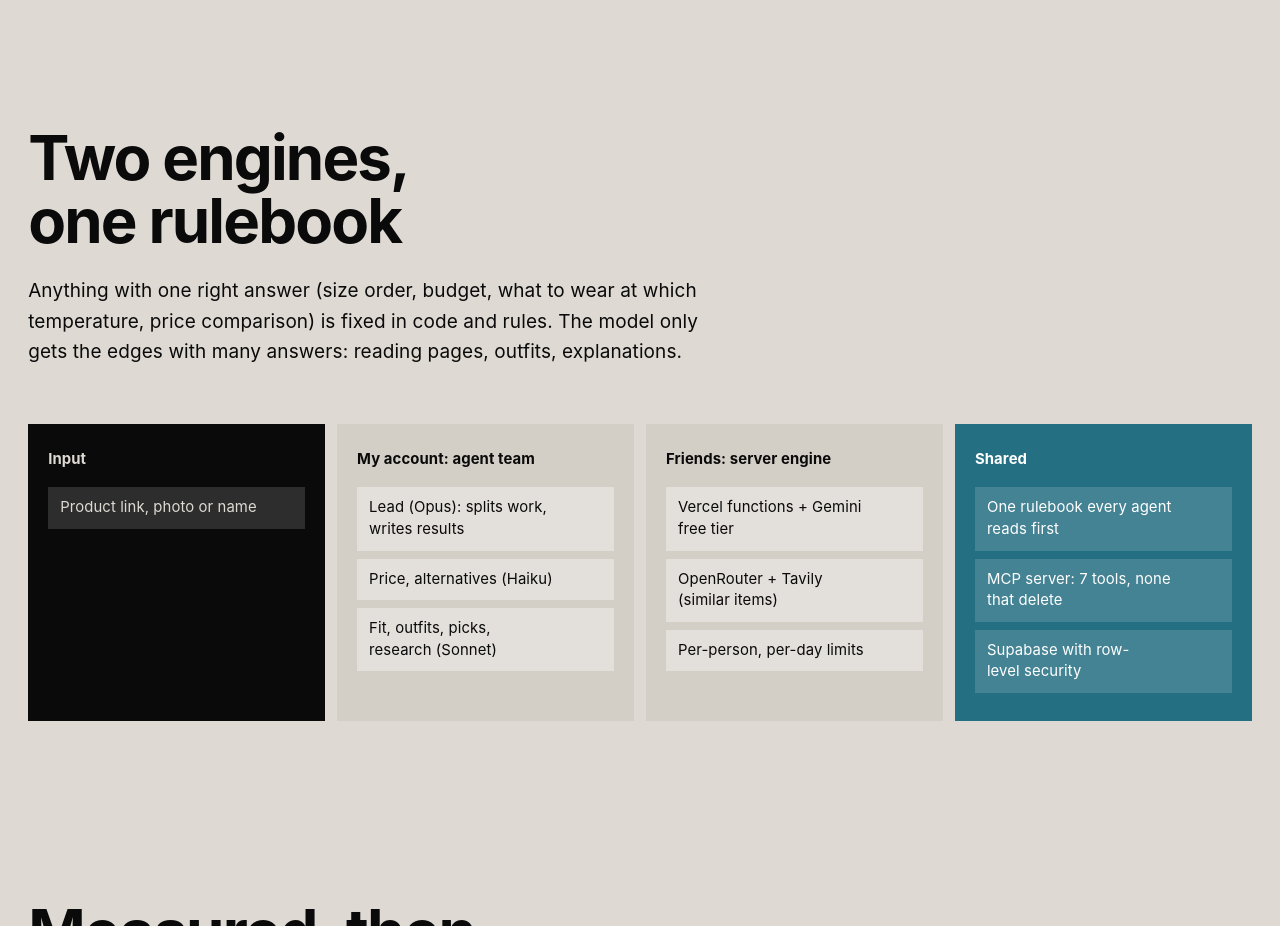
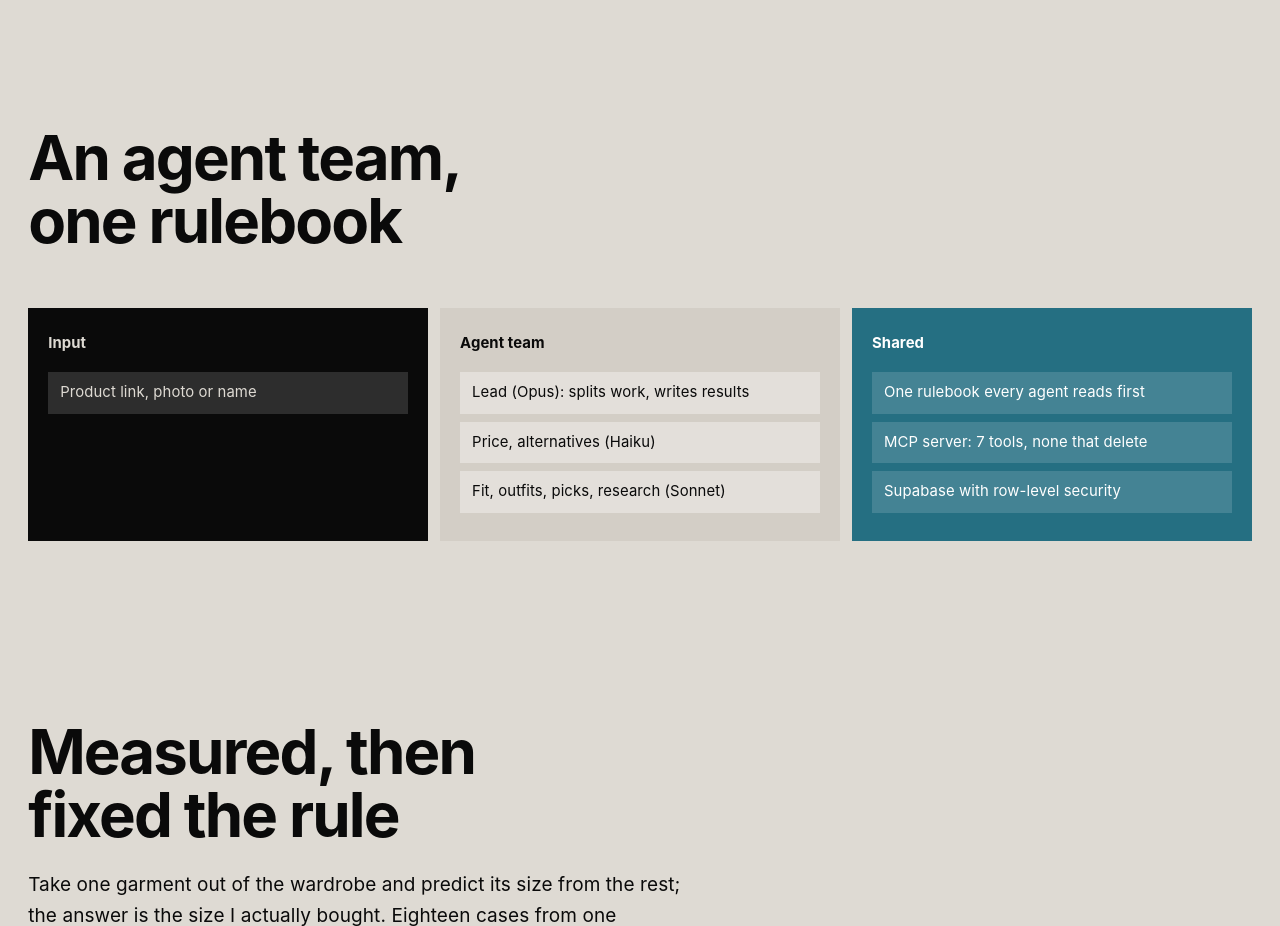
Before and after one commit to Won-22/Won-22.github.io, a plain HTML site: page project.html in a window 1280 px wide. Shown: the part 1760-2686 px from the top of the page. Drawn offline with nearby package versions, Linux system fonts and the light colour scheme; a web font is replaced by a local one.

Commit message:
구조 설명 문단과 친구 계정 서버 엔진 칸 삭제, 3칸으로 정리
Co-Authored-By: Claude Opus 5.5 <noreply@anthropic.com>
Claude-Session: https://claude.ai/code/session_01M6WNffFZC9MTru3tRHwmZm

```diff
--- a/assets/css/site.css
+++ b/assets/css/site.css
@@ -255,13 +255,13 @@ a.contact-row:hover .go { transform: translateX(8px); }
 .timeline .detail { font-size: var(--step-small); margin-top: 6px; }
 .timeline-bar { height: 10px; background: var(--ink); margin-top: 48px; transform-origin: 0 50%; }
 
-.flow { margin-top: 56px; display: grid; grid-template-columns: repeat(4, 1fr); gap: 12px; }
+.flow { margin-top: 56px; display: grid; grid-template-columns: repeat(3, 1fr); gap: 12px; }
 .lane { background: var(--surface); padding: 24px 20px 28px; position: relative; }
 .lane:nth-child(1) { background: var(--ink); color: var(--bg); }
-.lane:nth-child(4) { background: var(--accent); color: var(--accent-ink); }
+.lane:last-child { background: var(--accent); color: var(--accent-ink); }
 .lane h3 { font-size: var(--step-small); font-weight: 700; margin-bottom: 16px; }
 .lane li { font-size: var(--step-small); line-height: 1.45; padding: 10px 12px; background: rgba(255,255,255,.35); margin-top: 8px; }
-.lane:nth-child(1) li, .lane:nth-child(4) li { background: rgba(255,255,255,.14); }
+.lane:nth-child(1) li, .lane:last-child li { background: rgba(255,255,255,.14); }
 :root[data-theme="dark"] .lane li { background: rgba(255,255,255,.06); }
 @media (prefers-color-scheme: dark) { :root:not([data-theme="light"]) .lane li { background: rgba(255,255,255,.06); } }
 .flow-arrows { display: none; }
@@ -318,7 +318,6 @@ a.contact-row:hover .go { transform: translateX(8px); }
   .how-head { grid-column: 1 / 13; }
   .slip { grid-column: 1 / 13; max-width: 520px; }
   .timeline { grid-template-columns: repeat(3, 1fr); }
-  .flow { grid-template-columns: repeat(2, 1fr); }
   .evalsteps { grid-template-columns: repeat(2, 1fr); }
   .gallery { columns: 2; }
   .case-facts { grid-template-columns: repeat(2, 1fr); }
--- a/data/projects/fitlog.js
+++ b/data/projects/fitlog.js
@@ -62,30 +62,18 @@ window.PORTFOLIO.caseStudies.fitlog = {
     {
       type: "flow",
       id: "architecture",
-      heading: { ko: "엔진 두 개, 규칙 한 장", en: "Two engines, one rulebook" },
-      intro: {
-        ko: "정답이 하나인 것(사이즈 결정 순서, 예산, 기온별 옷차림, 가격 비교)은 코드와 규칙으로 고정하고, 답이 여럿인 가장자리(페이지 읽기, 코디, 설명)만 AI에게 맡겼어요.",
-        en: "Anything with one right answer (size order, budget, what to wear at which temperature, price comparison) is fixed in code and rules. The model only gets the edges with many answers: reading pages, outfits, explanations."
-      },
+      heading: { ko: "에이전트 팀과 규칙 한 장", en: "An agent team, one rulebook" },
       lanes: [
         {
           name: { ko: "입력", en: "Input" },
           boxes: [{ ko: "상품 링크 · 사진 · 상품명", en: "Product link, photo or name" }]
         },
         {
-          name: { ko: "내 계정: 에이전트 팀", en: "My account: agent team" },
+          name: { ko: "에이전트 팀", en: "Agent team" },
           boxes: [
             { ko: "총괄 (Opus) · 일을 나누고 기록", en: "Lead (Opus): splits work, writes results" },
             { ko: "가격 · 대안 (Haiku)", en: "Price, alternatives (Haiku)" },
             { ko: "핏 · 코디 · 추천 · 리서치 (Sonnet)", en: "Fit, outfits, picks, research (Sonnet)" }
-          ]
-        },
-        {
-          name: { ko: "친구 계정: 서버 엔진", en: "Friends: server engine" },
-          boxes: [
-            { ko: "Vercel 함수 + Gemini 무료 등급", en: "Vercel functions + Gemini free tier" },
-            { ko: "OpenRouter + Tavily (비슷한 옷)", en: "OpenRouter + Tavily (similar items)" },
-            { ko: "사람별 · 하루 한도", en: "Per-person, per-day limits" }
           ]
         },
         {
```
